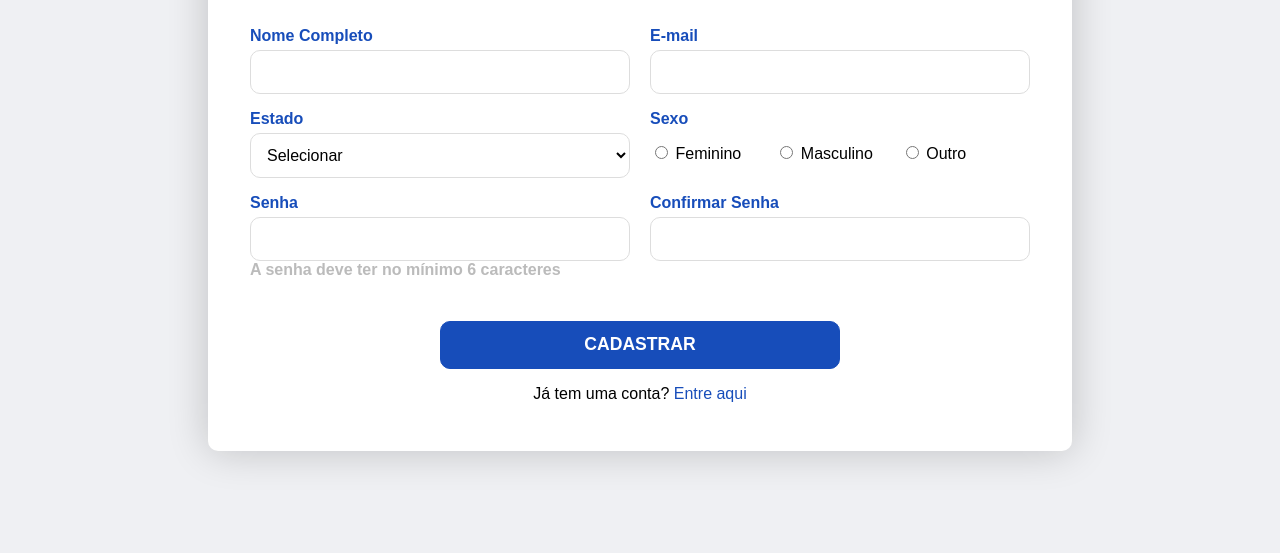
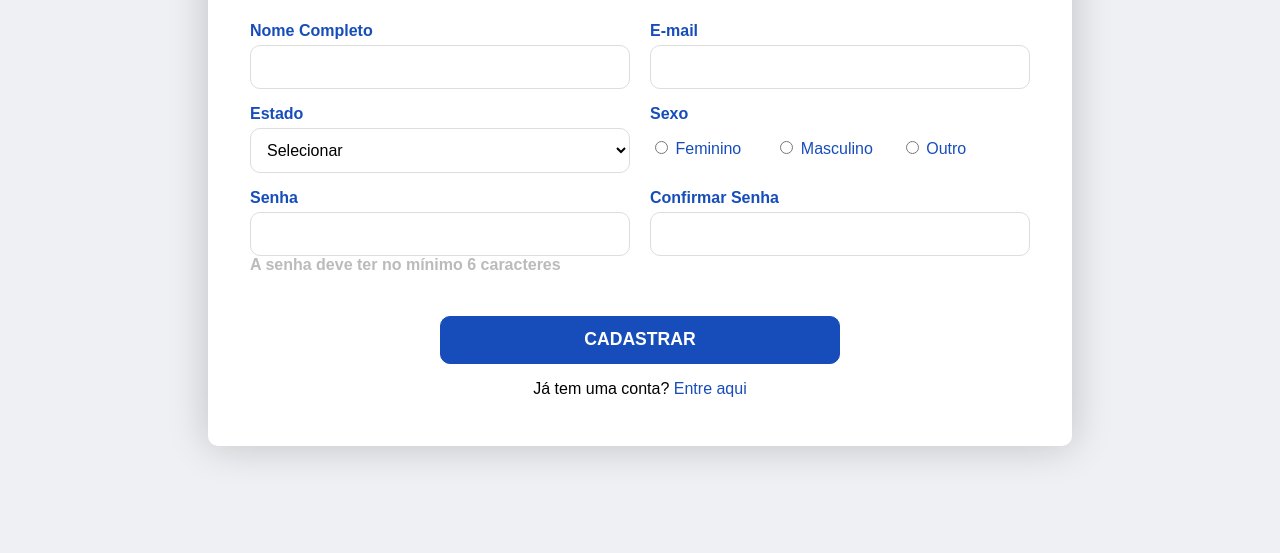
Before and after one commit to tiagonico/desafio-inpeace, a plain HTML site: page pages/cadastro/cadastro.html in a window 1280 px wide. Shown: the part 257-810 px from the top of the page. Drawn offline with nearby package versions, Linux system fonts and the light colour scheme.

Commit message:
Ajuste na altura do body

```diff
--- a/index.css
+++ b/index.css
@@ -39,7 +39,7 @@ body {
   display: flex;
   justify-content: center;
   align-items: center;
-  height: 90vh;
+  min-height: calc(100vh - 50px);
 }
 
 @media screen and (max-height: 500px) {
--- a/pages/cadastro/cadastro.css
+++ b/pages/cadastro/cadastro.css
@@ -18,7 +18,7 @@ body {
   display: flex;
   justify-content: center;
   align-items: center;
-  height: 95vh;
+  min-height: calc(100vh - 50px);
 }
 
 @media screen and (max-height: 600px) {
@@ -101,6 +101,10 @@ body {
   font-weight: bold;
   font-size: medium;
   color: #bbbbbb;
+}
+
+.label__radio{
+  color: var(--color-primary);
 }
 
 .header {
--- a/pages/cadastro/cadastro.html
+++ b/pages/cadastro/cadastro.html
@@ -4,7 +4,7 @@
   <meta name="viewport" content="width=device-width, initial-scale=1.0">
   <meta charset="utf-8">
   <title>UpperSoft</title>
-  <link rel="shortcut icon" href="./assets/favicon.png">
+  <link rel="shortcut icon" href="../../assets/favicon.png">
   <link rel="stylesheet" href="./cadastro.css">
   <script src="https://cdnjs.cloudflare.com/ajax/libs/crypto-js/4.1.1/crypto-js.min.js"></script>
   <script src="./cadastro.js"></script>
@@ -49,15 +49,15 @@
             <div class="row">
               <div class="column2">
                 <input name="sexo" type="radio" id="feminino" value="feminino" required>
-                <label for="feminino">Feminino</label><br>
+                <label class="label__radio" for="feminino">Feminino</label><br>
               </div>
               <div class="column2">
                 <input name="sexo" type="radio" id="masculino" value="masculino">
-                <label for="masculino">Masculino</label><br>
+                <label class="label__radio" for="masculino">Masculino</label><br>
               </div>
               <div class="column2">
                 <input name="sexo" type="radio" id="outro" value="outro">
-                <label for="outro">Outro</label><br>
+                <label class="label__radio" for="outro">Outro</label><br>
               </div>
             </div>
           </div>
--- a/pages/lista-usuarios/lista-usuarios.css
+++ b/pages/lista-usuarios/lista-usuarios.css
@@ -170,7 +170,7 @@ body {
   display: flex;
   justify-content: center;
   align-items: center;
-  height: 90vh;
+  min-height: calc(100vh - 50px);
 }
 
 .header {
```
Also changed, not shown: index.html (+1 -1 lines), pages/lista-usuarios/lista-usuarios.html (+1 -1 lines).
